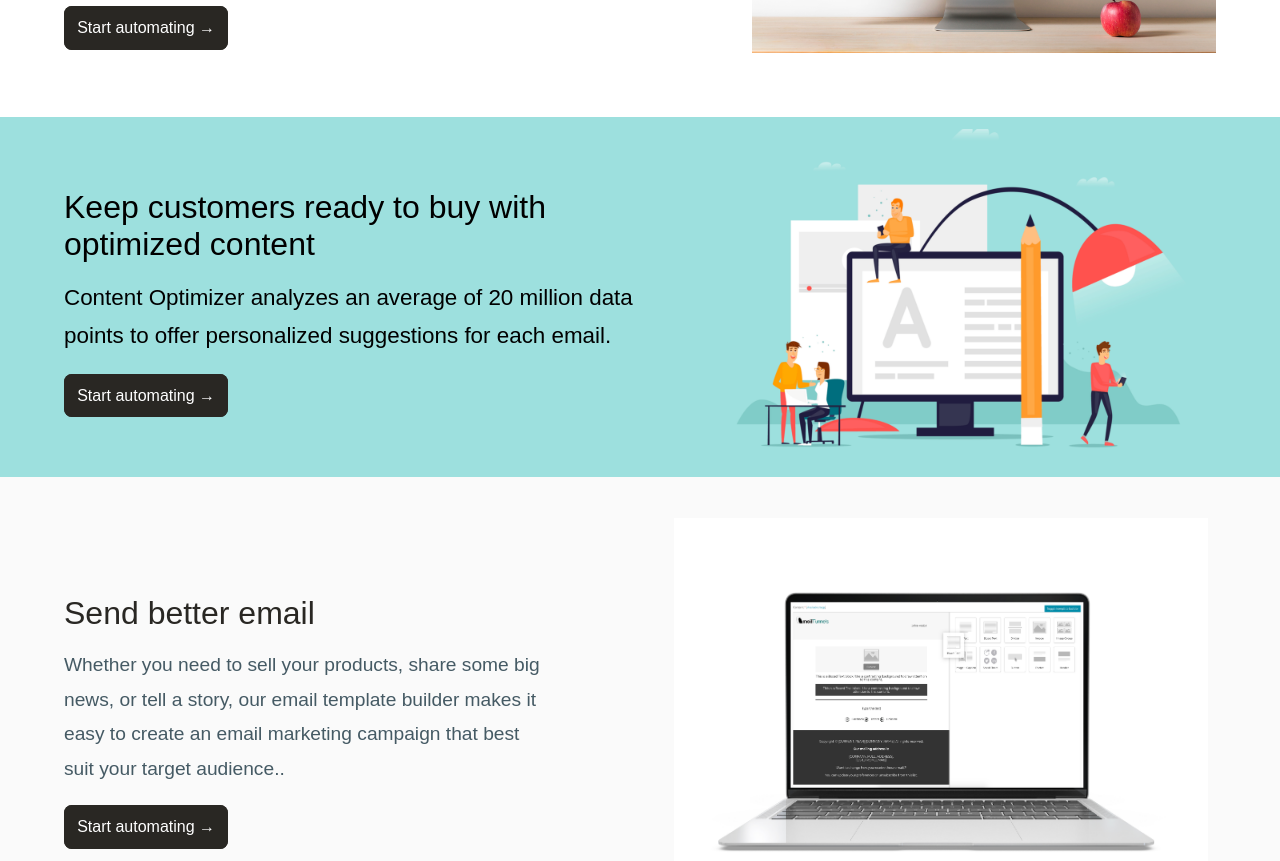
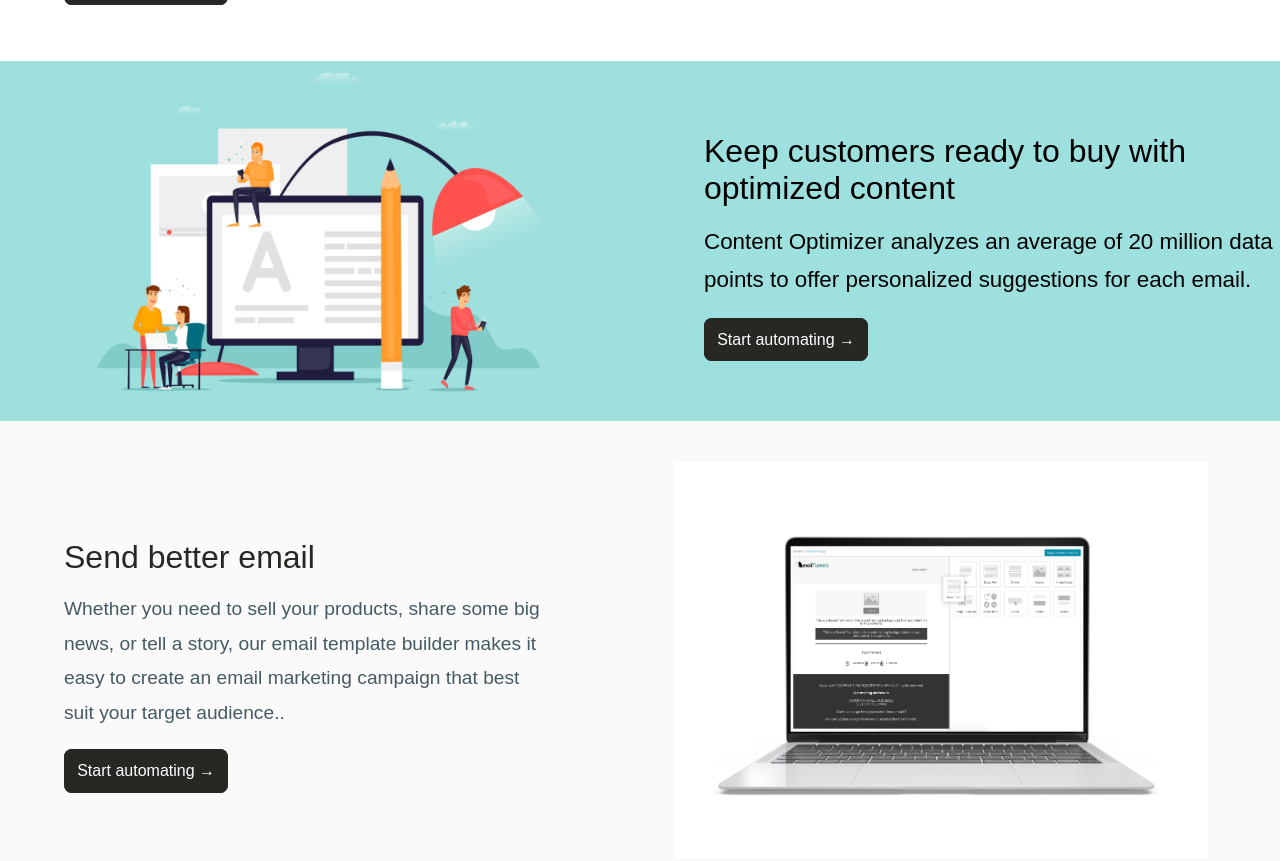
Before and after one commit to Oluwafemimicheal/dev, a browser extension: page MailTunnels/index.html in a window 1280 px wide. Shown: the part 2539-3400 px from the top of the page. Drawn offline with Linux system fonts and the light colour scheme.

Commit message:
initial commit

```diff
--- a/MailTunnels/css/style.css
+++ b/MailTunnels/css/style.css
@@ -418,6 +418,7 @@ ul li:hover {
 }
 
 #user-experience picture {
+    width: 90%;
     justify-content: flex-end !important;
 }
 
@@ -438,7 +439,7 @@ ul li:hover {
 #keep-consumer .ovalay {
     background: url('../image/optimize\ picture.png') no-repeat;
     background-size: 50%;
-    background-position: right;
+    background-position: left;
 }
 
 #keep-consumer .ovalay .text-ovalay {
@@ -447,6 +448,7 @@ ul li:hover {
     display: flex;
     justify-content: flex-start;
     align-items: flex-start;
+    flex-direction: row-reverse;
 }
 
 #keep-consumer .text {
```
